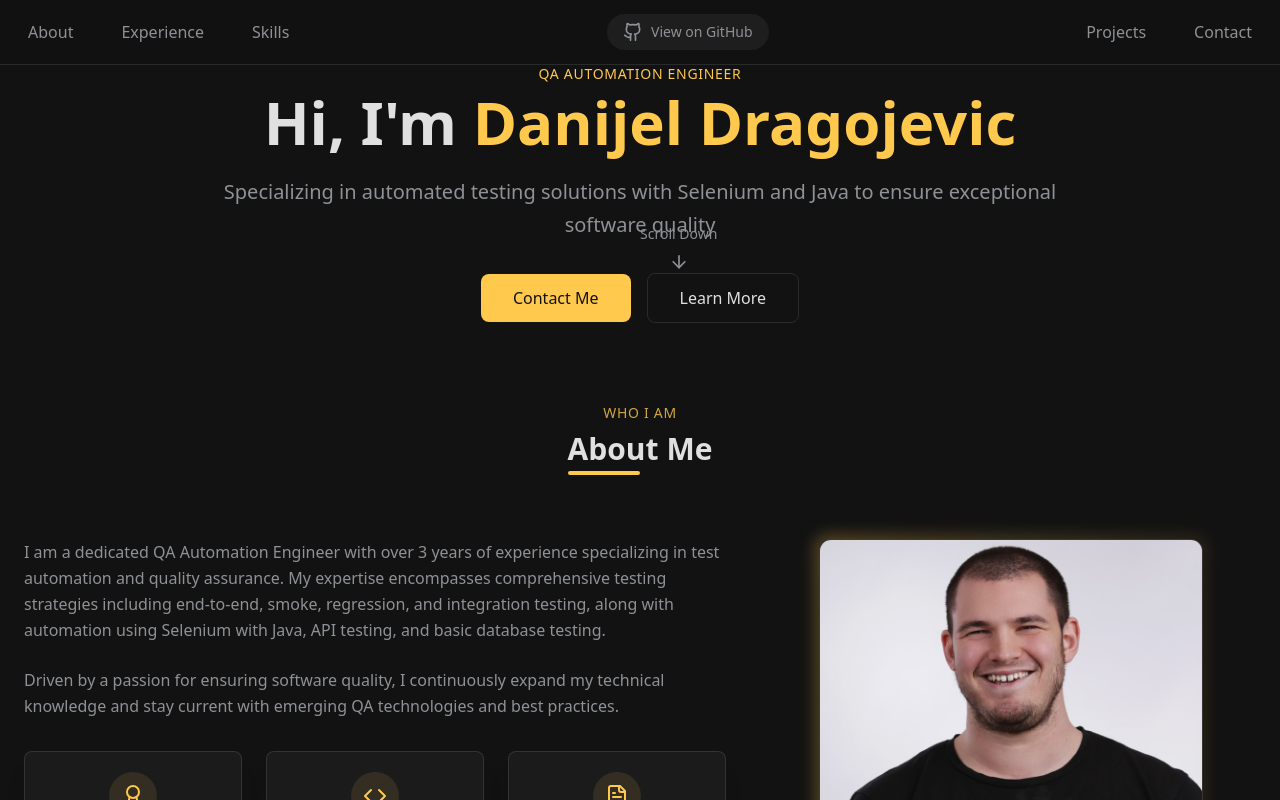
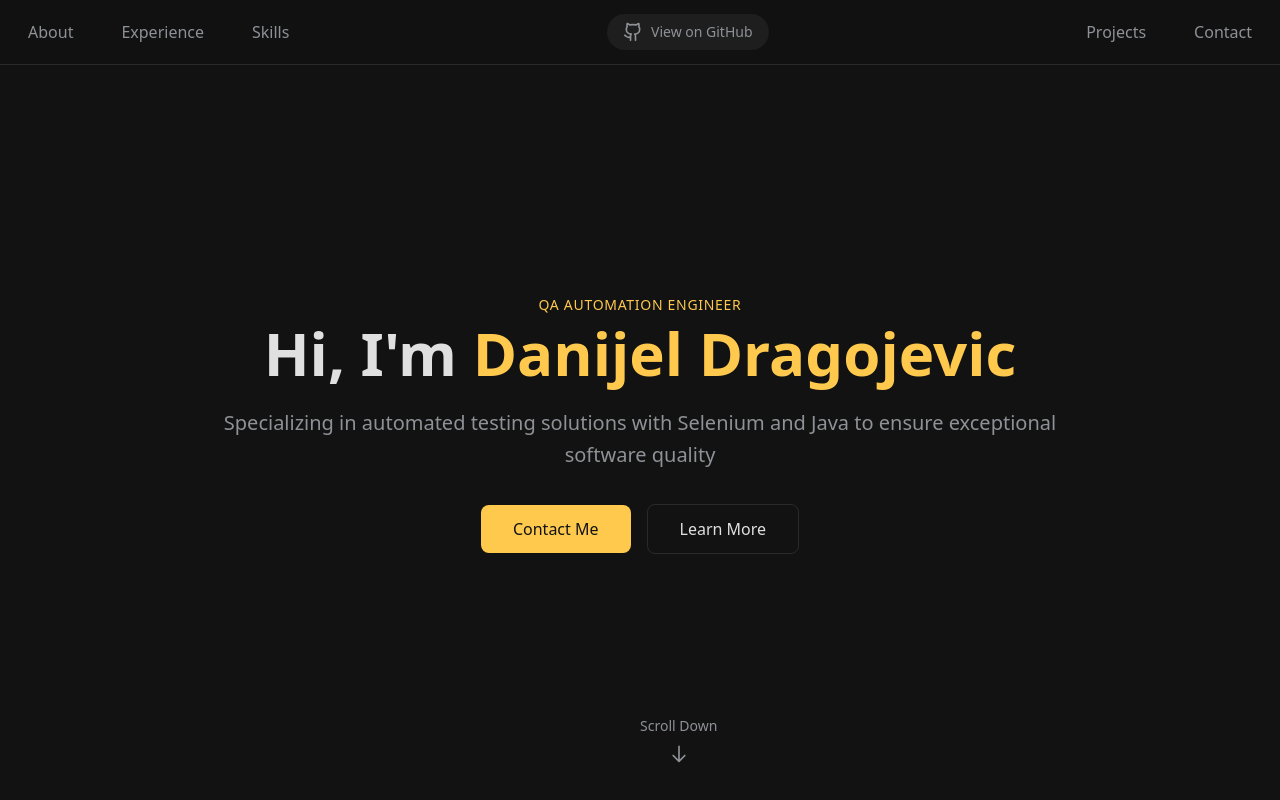
Before and after one commit to danijeldragojevic/portfolio, a React (Vite) app: page / in a window 1280 px wide. Shown: the top 800 px of the page. Built offline with nearby package versions, Linux system fonts and the light colour scheme.

Commit message:
Fix layout for better landing page

```diff
--- a/src/pages/Index.tsx
+++ b/src/pages/Index.tsx
@@ -73,34 +73,49 @@ const Index = () => {
   return (
     <div className="relative">
       <Header />
-      <main className="pt-16 relative z-[1]">
+      <main className="min-h-screen">
+        {/* Hero section - increase top padding to account for header */}
+        <section className="min-h-screen pt-32 pb-20 flex items-center relative">
           <div className="container mx-auto px-6">
             <div className="max-w-4xl mx-auto text-center">
               <p
                 className="text-highlight tracking-wider uppercase text-sm mb-2 animate-fade-in opacity-0"
-              style={{ animationDelay: "0.2s", animationFillMode: "forwards" }}
+                style={{
+                  animationDelay: "0.2s",
+                  animationFillMode: "forwards",
+                }}
               >
                 QA Automation Engineer
               </p>
 
               <h1
                 className="text-4xl md:text-6xl font-bold mb-6 animate-fade-in opacity-0"
-              style={{ animationDelay: "0.4s", animationFillMode: "forwards" }}
+                style={{
+                  animationDelay: "0.4s",
+                  animationFillMode: "forwards",
+                }}
               >
-              Hi, I'm <span className="text-highlight">Danijel Dragojevic</span>
+                Hi, I'm{" "}
+                <span className="text-highlight">Danijel Dragojevic</span>
               </h1>
 
               <p
                 className="text-xl text-darkSubtle mb-8 leading-relaxed animate-fade-in opacity-0"
-              style={{ animationDelay: "0.6s", animationFillMode: "forwards" }}
+                style={{
+                  animationDelay: "0.6s",
+                  animationFillMode: "forwards",
+                }}
               >
-              Specializing in automated testing solutions with Selenium and Java
-              to ensure exceptional software quality
+                Specializing in automated testing solutions with Selenium and
+                Java to ensure exceptional software quality
               </p>
 
               <div
                 className="flex flex-col sm:flex-row items-center justify-center gap-4 animate-fade-in opacity-0"
-              style={{ animationDelay: "0.8s", animationFillMode: "forwards" }}
+                style={{
+                  animationDelay: "0.8s",
+                  animationFillMode: "forwards",
+                }}
               >
                 <a
                   href="#contact"
@@ -119,14 +134,32 @@ const Index = () => {
             </div>
           </div>
 
+          {/* Scroll down indicator - position at bottom of viewport */}
+          <div className="absolute bottom-8 left-1/2 transform -translate-x-1/2 animate-bounce">
             <a
               href="#about"
-          className="absolute bottom-10 left-1/2 transform -translate-x-1/2 flex flex-col items-center text-darkSubtle hover:text-highlight transition-colors animate-bounce"
-          style={{ animationDuration: "2s" }}
+              className="flex flex-col items-center text-darkSubtle hover:text-highlight transition-colors"
             >
               <span className="text-sm mb-2">Scroll Down</span>
-          <ArrowDown size={20} />
+              <svg
+                className="w-5 h-5"
+                fill="none"
+                stroke="currentColor"
+                viewBox="0 0 24 24"
+                xmlns="http://www.w3.org/2000/svg"
+              >
+                <path
+                  strokeLinecap="round"
+                  strokeLinejoin="round"
+                  strokeWidth={2}
+                  d="M19 14l-7 7m0 0l-7-7m7 7V3"
+                />
+              </svg>
             </a>
+          </div>
+        </section>
+
+        {/* Rest of your content sections */}
       </main>
 
       <About />
```
Lines whose indentation alone changed are shown as unchanged.
